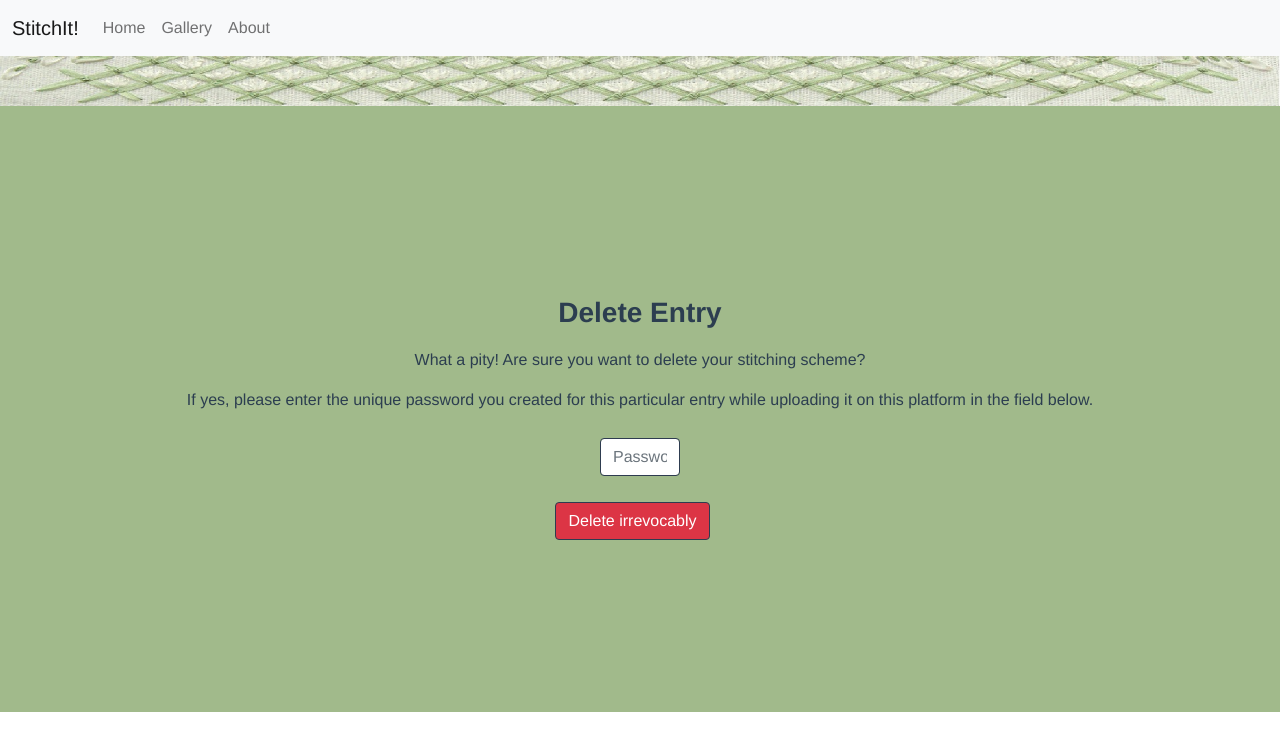
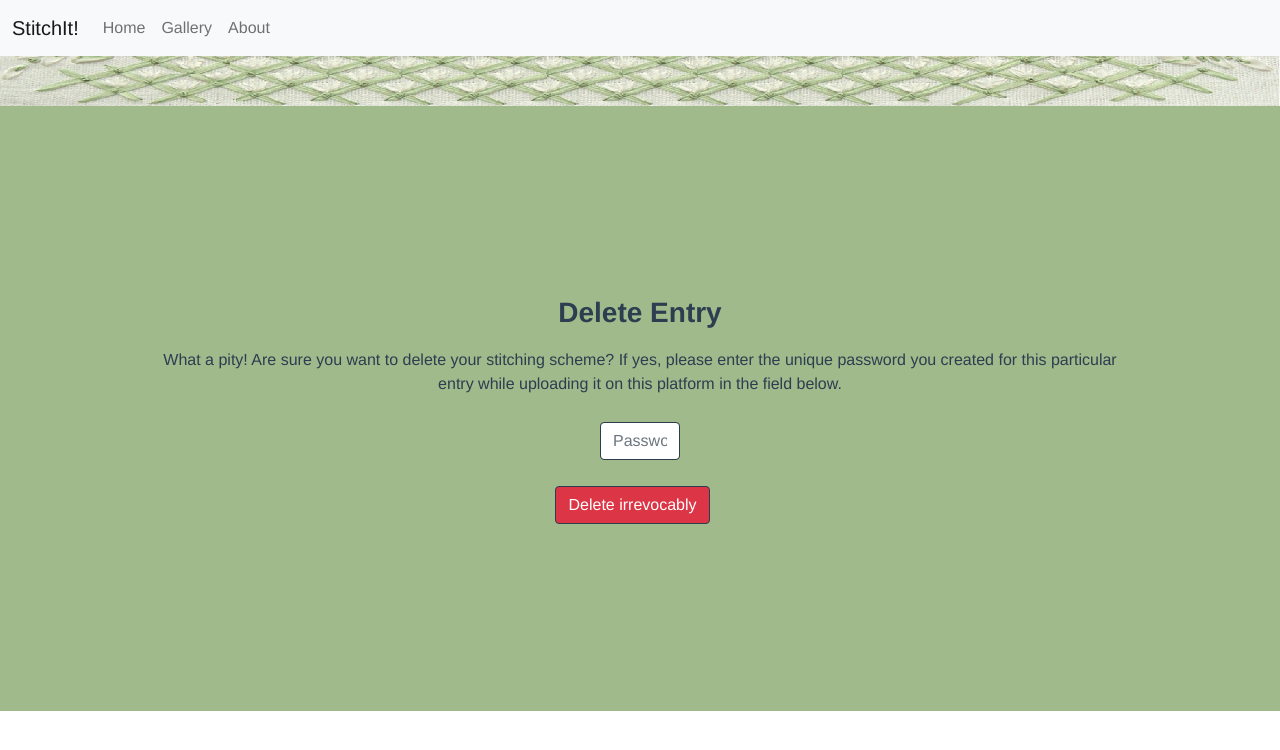
Before and after one commit to s0570572/stitchit-project, a Vue app: page /delete-entry in a window 1280 px wide. Shown: the top 750 px of the page. Built offline with nearby package versions, Linux system fonts and the light colour scheme.

Commit message:
adapt layout

```diff
--- a/src/views/DeleteEntry.vue
+++ b/src/views/DeleteEntry.vue
@@ -1,8 +1,8 @@
 <template>
   <h3 id="headingpadding"><strong>Delete Entry</strong></h3>
   <div id="textbox">
-    <p>What a pity! Are sure you want to delete your stitching scheme?</p>
-    <p>If yes, please enter the unique password you created for this particular entry while uploading it on this platform
+    <p>What a pity! Are sure you want to delete your stitching scheme?
+      If yes, please enter the unique password you created for this particular entry while uploading it on this platform
       in the field below.</p>
     <div class="input-group mb-3">
       <input type="text" class="form-control" placeholder="Password" aria-label="Kennwort" aria-describedby="basic-addon2">
@@ -24,7 +24,7 @@ export default {
 }
 #textbox {
   align-content: center;
-  padding: 5px 150px 158px;
+  padding: 5px 150px 173px;
 }
 .input-group>.form-control, .input-group>.form-select {
   position: relative;
--- a/src/views/Home.vue
+++ b/src/views/Home.vue
@@ -20,7 +20,7 @@ export default {
 <style>
 #textbox {
   align-content: center;
-  padding: 175px 150px 182px;
+  padding: 175px 150px 170px;
 }
 .text {
   align-content: center;
```
